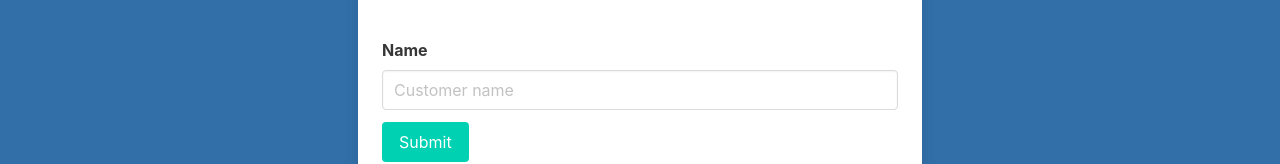
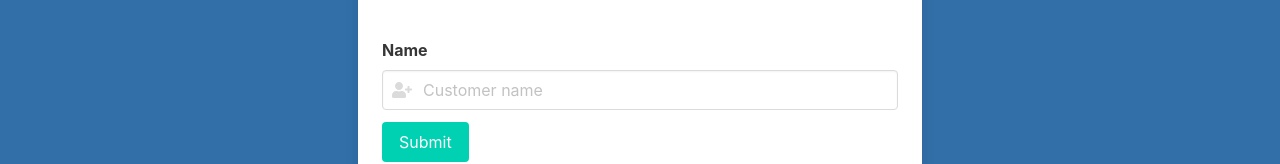
Before and after one commit to nickater/taskforce, an Angular app in the folder web/: page /customers/new in a window 1280 px wide. Shown: the part 210-374 px from the top of the page. Built offline with nearby package versions, Linux system fonts and the light colour scheme.

Commit message:
added fa icons

```diff
--- a/web/src/app/customers/customer-form/customer-form.component.html
+++ b/web/src/app/customers/customer-form/customer-form.component.html
@@ -16,7 +16,7 @@
         >
           <div class="field">
             <label class="label">Name</label>
-            <div class="control">
+            <div class="control has-icons-left">
               <input
                 formControlName="name"
                 class="input"
@@ -24,6 +24,9 @@
                 placeholder="Customer name"
                 value=""
               />
+              <span class="icon is-small is-left">
+                <fa-icon [icon]="customerIcon"></fa-icon>
+              </span>
             </div>
           </div>
           <button type="submit" class="button is-primary">Submit</button>
--- a/web/src/app/customers/customer-form/customer-form.component.ts
+++ b/web/src/app/customers/customer-form/customer-form.component.ts
@@ -6,6 +6,7 @@ import { map, switchMap, take, tap } from 'rxjs/operators';
 import { ServerService } from 'src/app/services/server.service';
 import ICustomer from '../../../../../shared/interfaces/customer';
 import { CustomerService } from '../customer.service';
+import { faUserPlus } from '@fortawesome/free-solid-svg-icons';
 
 @Component({
   selector: 'app-customer-form',
@@ -15,6 +16,7 @@ import { CustomerService } from '../customer.service';
 export class CustomerFormComponent implements OnInit {
   customerFormGroup: FormGroup;
   customerId: string;
+  customerIcon = faUserPlus;
 
   constructor(
     private route: ActivatedRoute,
--- a/web/src/app/projects/form/project-form/project-form.component.html
+++ b/web/src/app/projects/form/project-form/project-form.component.html
@@ -12,7 +12,7 @@
         <form class="form" [formGroup]="projectFormGroup" (ngSubmit)="submit()">
           <div class="field">
             <label class="label">Name</label>
-            <div class="control">
+            <div class="control has-icons-left">
               <input
                 formControlName="name"
                 class="input"
@@ -20,6 +20,9 @@
                 placeholder="Project name"
                 value=""
               />
+              <span class="icon is-small is-left">
+                <fa-icon [icon]="projectIcon"></fa-icon>
+              </span>
             </div>
           </div>
           <button type="submit" class="button is-primary">Submit</button>
--- a/web/src/app/projects/form/project-form/project-form.component.ts
+++ b/web/src/app/projects/form/project-form/project-form.component.ts
@@ -5,7 +5,7 @@ import { of } from 'rxjs';
 import { map, switchMap, take } from 'rxjs/operators';
 import IProject from '../../../../../../shared/interfaces/project';
 import { ProjectService } from '../../project.service';
-
+import { faProjectDiagram } from '@fortawesome/free-solid-svg-icons';
 @Component({
   selector: 'app-project-form',
   templateUrl: './project-form.component.html',
@@ -15,6 +15,7 @@ export class ProjectFormComponent implements OnInit {
   projectFormGroup: FormGroup;
   projectId: string;
   customerId: string;
+  projectIcon = faProjectDiagram;
 
   constructor(
     private route: ActivatedRoute,
```
